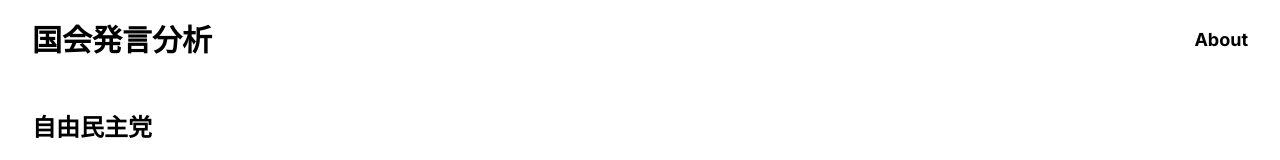
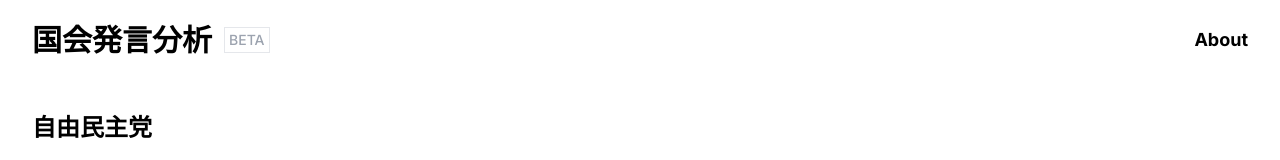
Before and after one commit to yutakobayashidev/capitalens, a Next.js app: page / in a window 1280 px wide. Shown: the top 160 px of the page. Built offline with nearby package versions, Linux system fonts and the light colour scheme; grey boxes are pictures that could not be loaded.

Commit message:
✨ add beta header

```diff
--- a/src/components/Header.tsx
+++ b/src/components/Header.tsx
@@ -5,11 +5,17 @@ export default function Header() {
     <header className="bg-white">
       <div className="mx-auto max-w-screen-xl px-4 md:px-8">
         <div className="flex h-20 items-center justify-between">
-          <Link href="/" className="font-bold font-base text-3xl">
+          <Link
+            href="/"
+            className="font-bold font-base text-2xl md:text-3xl flex items-center"
+          >
             国会発言分析
+            <span className="text-sm ml-3 text-gray-400 border py-0.5 px-1 font-medium">
+              BETA
+            </span>
           </Link>
           <div>
-            <Link href="/about" className="font-bold text-lg">
+            <Link href="/about" className="font-bold text-base md:text-lg">
               About
             </Link>
           </div>
```
